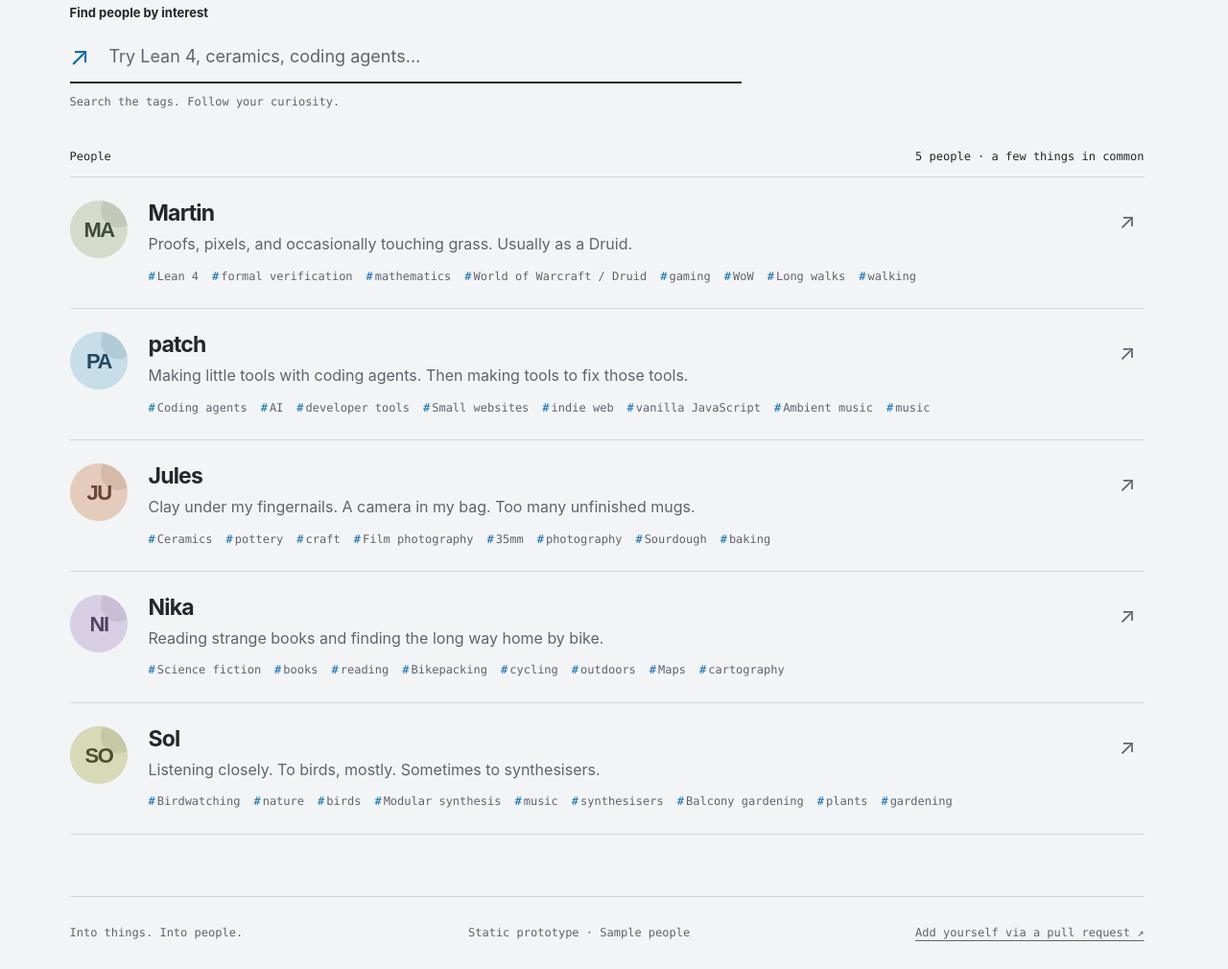
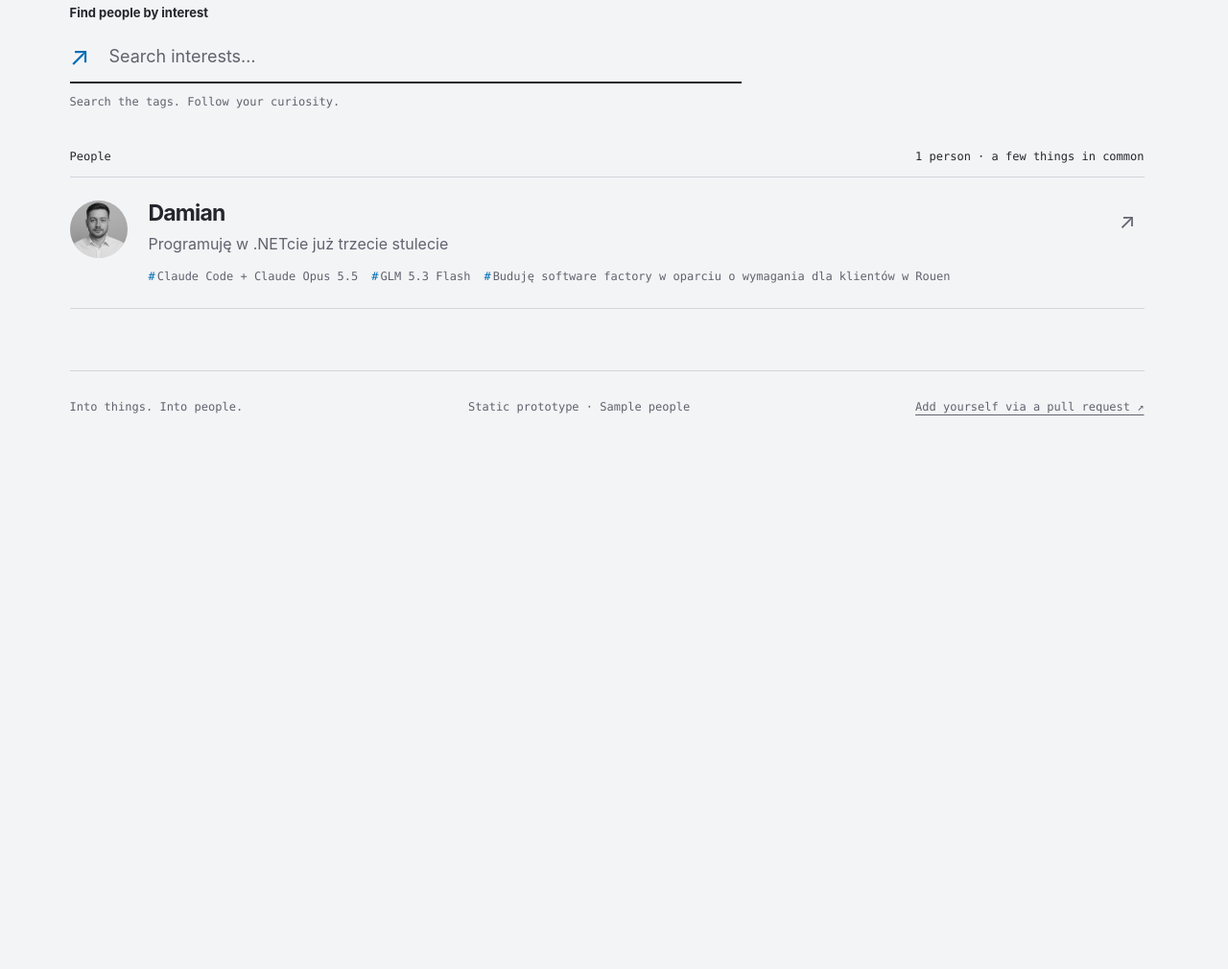
Before and after one commit to KuzniAI/static-things, a plain HTML site: page index.html in a window 1280 px wide. Shown: the part 418-1428 px from the top of the page at 96% size. After the commit the page ends 880 px from the top, so only its background shows below. Drawn offline with Linux system fonts and the light colour scheme.

Commit message:
feat: replace sample profiles with Damian

```diff
--- a/data/profiles.json
+++ b/data/profiles.json
@@ -2,199 +2,30 @@
   "version": 1,
   "profiles": [
     {
-      "id": "martin",
-      "name": "Martin",
-      "bio": "Proofs, pixels, and occasionally touching grass. Usually as a Druid.",
+      "id": "damian",
+      "name": "Damian",
+      "bio": "Programuję w .NETcie już trzecie stulecie",
+      "avatar": "assets/avatars/damian.jpg",
       "interests": [
         {
-          "category": "A language I’m learning",
-          "answer": "Lean 4",
-          "description": "Trying to convince a computer that the obvious thing is actually true. The computer has questions.",
-          "keywords": [
-            "formal verification",
-            "mathematics"
-          ],
-          "links": [
-            {
-              "label": "Lean language",
-              "url": "https://lean-lang.org/"
-            }
-          ]
+          "category": "Coding agent i model?",
+          "answer": "Claude Code + Claude Opus 5.5"
         },
         {
-          "category": "My other life",
-          "answer": "World of Warcraft / Druid",
-          "description": "Restoration when people need me. Feral when they don’t. Still stopping to pick herbs.",
-          "keywords": [
-            "gaming",
-            "WoW"
-          ],
-          "links": [
-            {
-              "label": "World of Warcraft",
-              "url": "https://worldofwarcraft.blizzard.com/"
-            }
-          ]
+          "category": "Ulubiony tani model?",
+          "answer": "GLM 5.3 Flash"
         },
         {
-          "category": "Away from a screen",
-          "answer": "Long walks",
-          "description": "No route optimisation. That would defeat the point.",
-          "keywords": [
-            "walking"
-          ]
+          "category": "Czym się zajmuję w pracy?",
+          "answer": "Buduję software factory w oparciu o wymagania dla klientów w Rouen"
         }
       ],
-      "avatar": "assets/avatars/martin.svg"
-    },
-    {
-      "id": "patch",
-      "name": "patch",
-      "bio": "Making little tools with coding agents. Then making tools to fix those tools.",
-      "interests": [
-        {
-          "category": "Current rabbit hole",
-          "answer": "Coding agents",
-          "description": "Small experiments in getting an agent to finish the boring parts without inventing exciting new problems.",
-          "keywords": [
-            "AI",
-            "developer tools"
-          ]
-        },
-        {
-          "category": "Weekend project",
-          "answer": "Small websites",
-          "description": "HTML still works. This continues to delight me.",
-          "keywords": [
-            "indie web",
-            "vanilla JavaScript"
-          ],
-          "links": [
-            {
-              "label": "The small web",
-              "url": "https://smallweb.page/"
-            }
-          ]
-        },
-        {
-          "category": "On repeat",
-          "answer": "Ambient music",
-          "description": "Music for thinking, or for thinking about thinking.",
-          "keywords": [
-            "music"
-          ]
-        }
-      ],
-      "avatar": "assets/avatars/patch.svg",
       "links": [
         {
-          "label": "My web reference",
-          "url": "https://developer.mozilla.org/en-US/docs/Web"
+          "label": "X",
+          "url": "https://x.com/lazarewiczd"
         }
       ]
-    },
-    {
-      "id": "jules",
-      "name": "Jules",
-      "bio": "Clay under my fingernails. A camera in my bag. Too many unfinished mugs.",
-      "interests": [
-        {
-          "category": "What I make",
-          "answer": "Ceramics",
-          "description": "Hand-built bowls, slightly wonky cups, and a growing respect for people who can centre clay.",
-          "keywords": [
-            "pottery",
-            "craft"
-          ]
-        },
-        {
-          "category": "How I look around",
-          "answer": "Film photography",
-          "description": "One roll, thirty-six chances to notice something. Mostly doors, apparently.",
-          "keywords": [
-            "35mm",
-            "photography"
-          ]
-        },
-        {
-          "category": "An ongoing experiment",
-          "answer": "Sourdough",
-          "description": "The starter is the only thing in this house with a reliable schedule.",
-          "keywords": [
-            "baking"
-          ]
-        }
-      ],
-      "avatar": "assets/avatars/jules.svg"
-    },
-    {
-      "id": "nika",
-      "name": "Nika",
-      "bio": "Reading strange books and finding the long way home by bike.",
-      "interests": [
-        {
-          "category": "On my nightstand",
-          "answer": "Science fiction",
-          "description": "Stories about possible futures and the very familiar people who inhabit them.",
-          "keywords": [
-            "books",
-            "reading"
-          ]
-        },
-        {
-          "category": "My preferred speed",
-          "answer": "Bikepacking",
-          "description": "A tent, a questionable weather forecast, and a road I haven’t taken yet.",
-          "keywords": [
-            "cycling",
-            "outdoors"
-          ]
-        },
-        {
-          "category": "A tiny obsession",
-          "answer": "Maps",
-          "description": "Old city plans, contour lines, and places with excellent names.",
-          "keywords": [
-            "cartography"
-          ]
-        }
-      ],
-      "avatar": "assets/avatars/nika.svg"
-    },
-    {
-      "id": "sol",
-      "name": "Sol",
-      "bio": "Listening closely. To birds, mostly. Sometimes to synthesisers.",
-      "interests": [
-        {
-          "category": "Before breakfast",
-          "answer": "Birdwatching",
-          "description": "Learning the neighbourhood by sound. The blackbirds have a lot to say.",
-          "keywords": [
-            "nature",
-            "birds"
-          ]
-        },
-        {
-          "category": "After dark",
-          "answer": "Modular synthesis",
-          "description": "Connecting cables until something sounds like a very confused satellite.",
-          "keywords": [
-            "music",
-            "synthesisers"
-          ]
-        },
-        {
-          "category": "What’s growing",
-          "answer": "Balcony gardening",
-          "description": "A small patch of green, an unreasonable number of tomatoes.",
-          "keywords": [
-            "plants",
-            "gardening"
-          ]
-        }
-      ],
-      "avatar": "assets/avatars/sol.svg"
     }
   ]
 }
--- a/index.html
+++ b/index.html
@@ -25,7 +25,7 @@
       </div>
       <form id="search-form" role="search">
         <label for="search">Find people by interest</label>
-        <div class="search-wrap"><span aria-hidden="true">↗</span><input id="search" type="search" placeholder="Try Lean 4, ceramics, coding agents…" autocomplete="off" aria-describedby="search-hint"></div>
+        <div class="search-wrap"><span aria-hidden="true">↗</span><input id="search" type="search" placeholder="Search interests…" autocomplete="off" aria-describedby="search-hint"></div>
         <p id="search-hint" class="small">Search the tags. Follow your curiosity.</p>
       </form>
       <div class="list-heading"><h2>People</h2><p id="count" role="status" aria-live="polite" aria-atomic="true"></p></div>
```
Also changed, not shown: tests/content.test.mjs (+12 -4 lines), assets/avatars/damian.jpg (added), assets/avatars/jules.svg (deleted), assets/avatars/martin.svg (deleted), assets/avatars/nika.svg (deleted), assets/avatars/patch.svg (deleted), assets/avatars/sol.svg (deleted), 2 other files.
